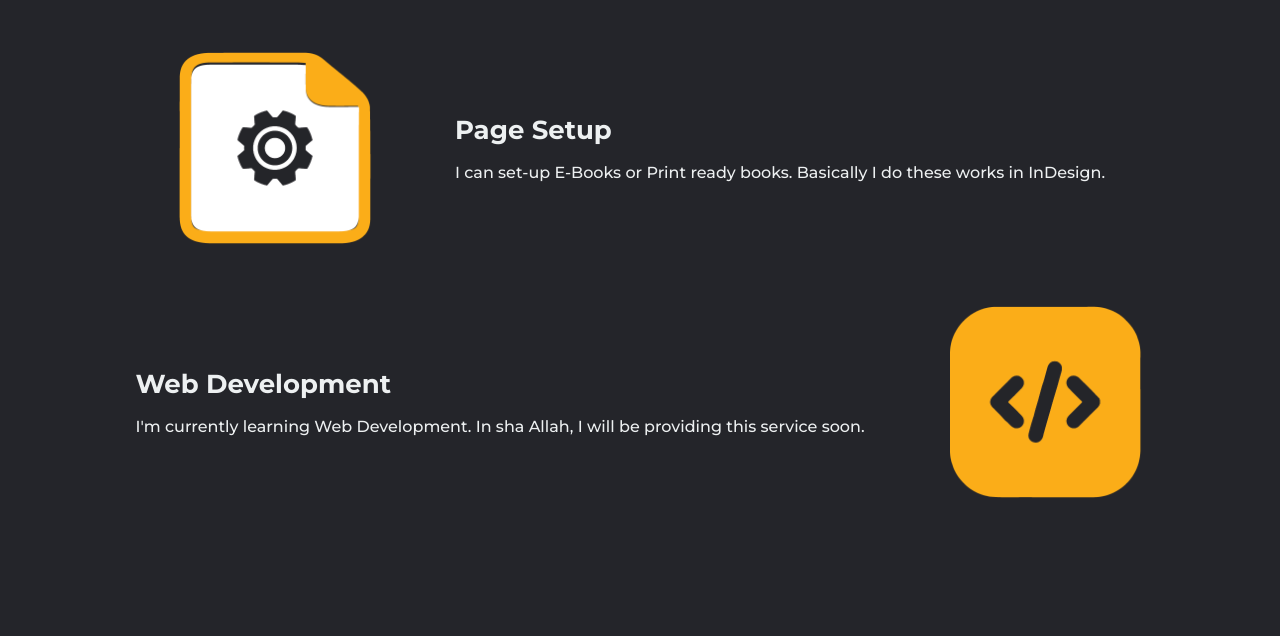
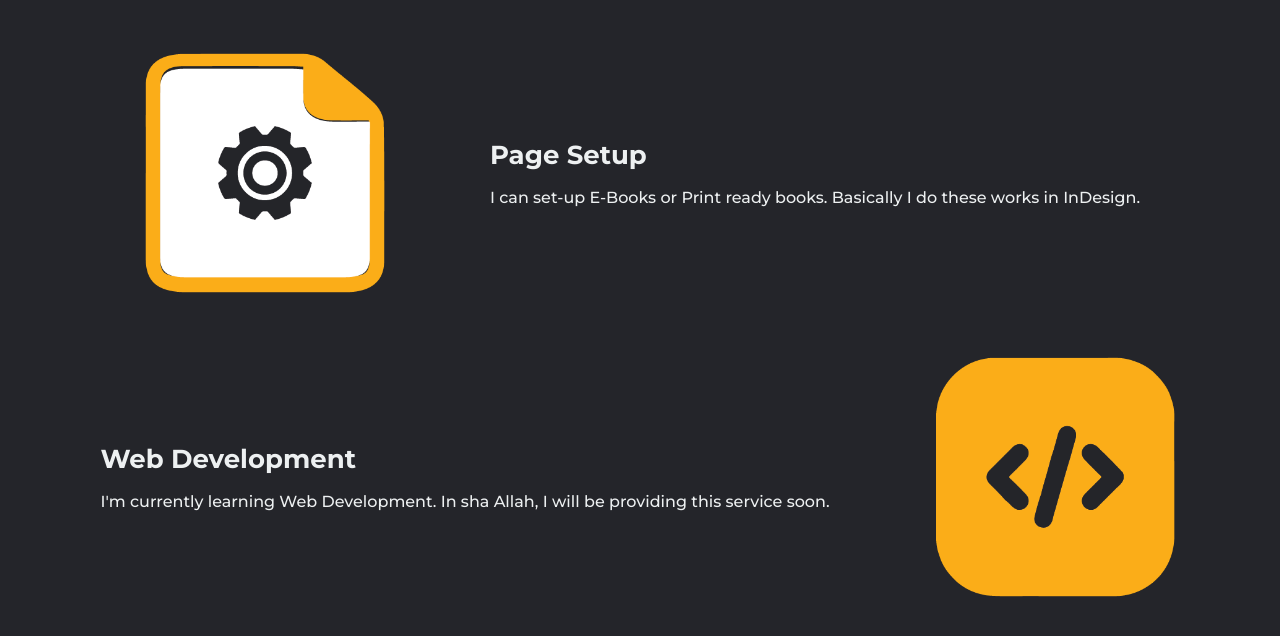
Before and after one commit to asibhossen897/asibhossen897.github.io, a plain HTML site: page index.html in a window 1280 px wide. Shown: the part 716-1352 px from the top of the page. Before the commit the page ends 1272 px from the top, so only its background shows below. Drawn offline with Linux system fonts and the light colour scheme.

Commit message:
Update services.css

```diff
--- a/css/services.css
+++ b/css/services.css
@@ -97,11 +97,11 @@ h1 {
 }
 
 .service_details {
-  margin-left: 80px;
+  margin-left: 100px;
 }
 
 .service_details2 {
-  margin-right: 80px;
+  margin-right: 100px;
 }
 
 .flex_container2 .service_details {
@@ -129,11 +129,11 @@ h1 {
 }
 
 .page_setup_icon {
-  width: 200px;
+  width: 250px;
 }
 
 .code_icon {
-  width: 200px;
+  width: 250px;
 }
 
 @media only screen and (max-width: 768px) {
```
